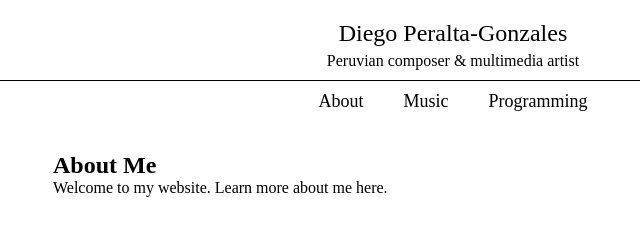
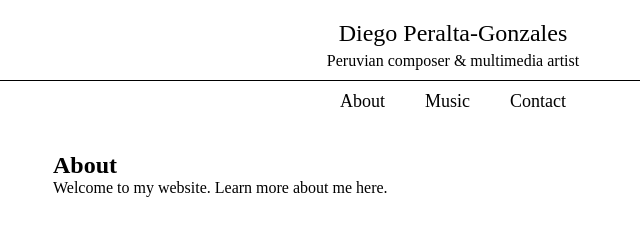
Before and after one commit to diegoperaltag/diegoperaltag.github.io, a plain HTML site: page index.html in a window 1280 px wide. Both pictures are taken after a click on the link "About". Shown: the whole page, without its empty margins (187-827 px from the left). Drawn offline with Linux system fonts and the light colour scheme.

Commit message:
update index

```diff
--- a/index.html
+++ b/index.html
@@ -19,22 +19,22 @@
       <ul class="nav-links">
         <li><a href="#" data-section="about">About</a></li>
         <li><a href="#" data-section="music">Music</a></li>
-        <li><a href="#" data-section="programming">Programming</a></li>
+        <li><a href="#" data-section="contact">Contact</a></li>
       </ul>
     </nav>
   </header>
   <main>
     <section id="about" class="content-section">
-      <h2>About Me</h2>
+      <h2>About</h2>
       <p>Welcome to my website. Learn more about me here.</p>
     </section>
     <section id="music" class="content-section">
       <h2>Music</h2>
       <p>Content about music goes here.</p>
     </section>
-    <section id="programming" class="content-section">
-      <h2>Programming</h2>
-      <p>Content about programming goes here.</p>
+    <section id="contact" class="content-section">
+      <h2>Contact</h2>
+      <p>Email: diegoaperaltag@gmail.com</p>
     </section>
   </main>
   <script>
```
